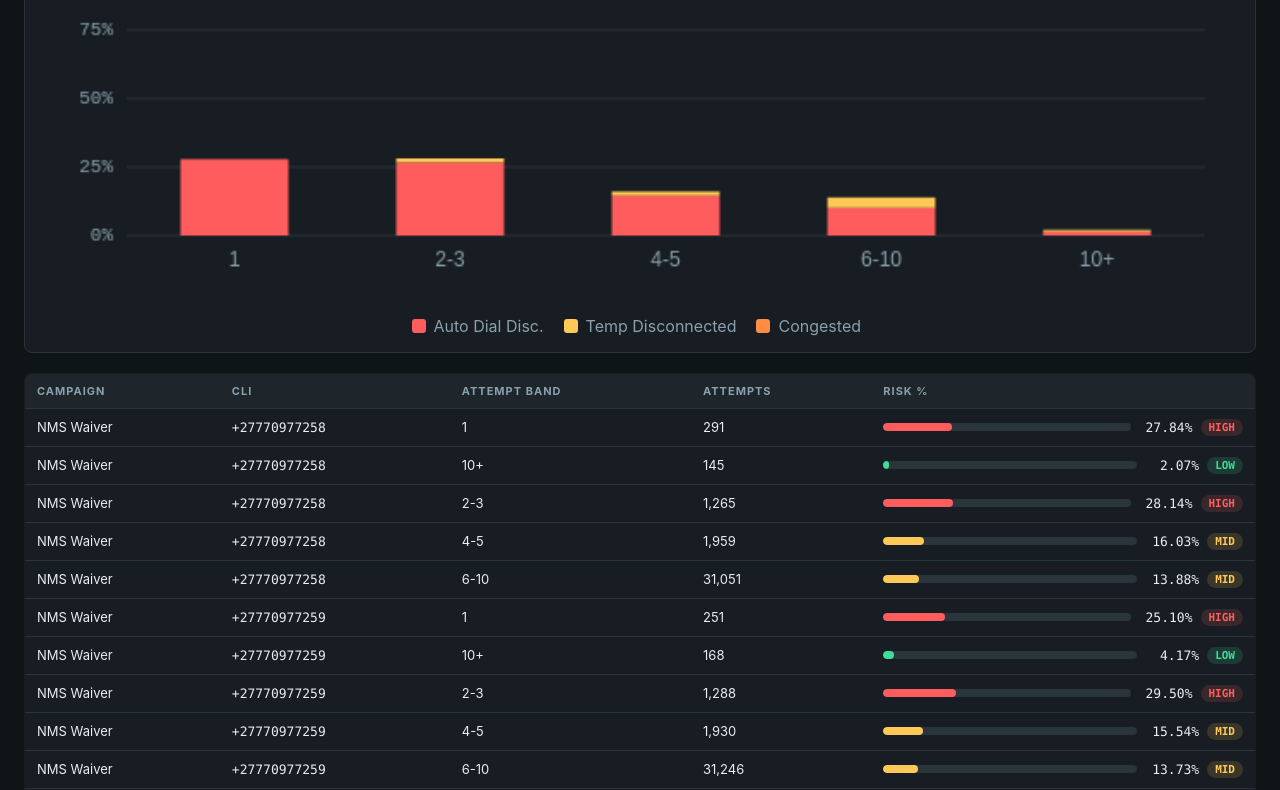
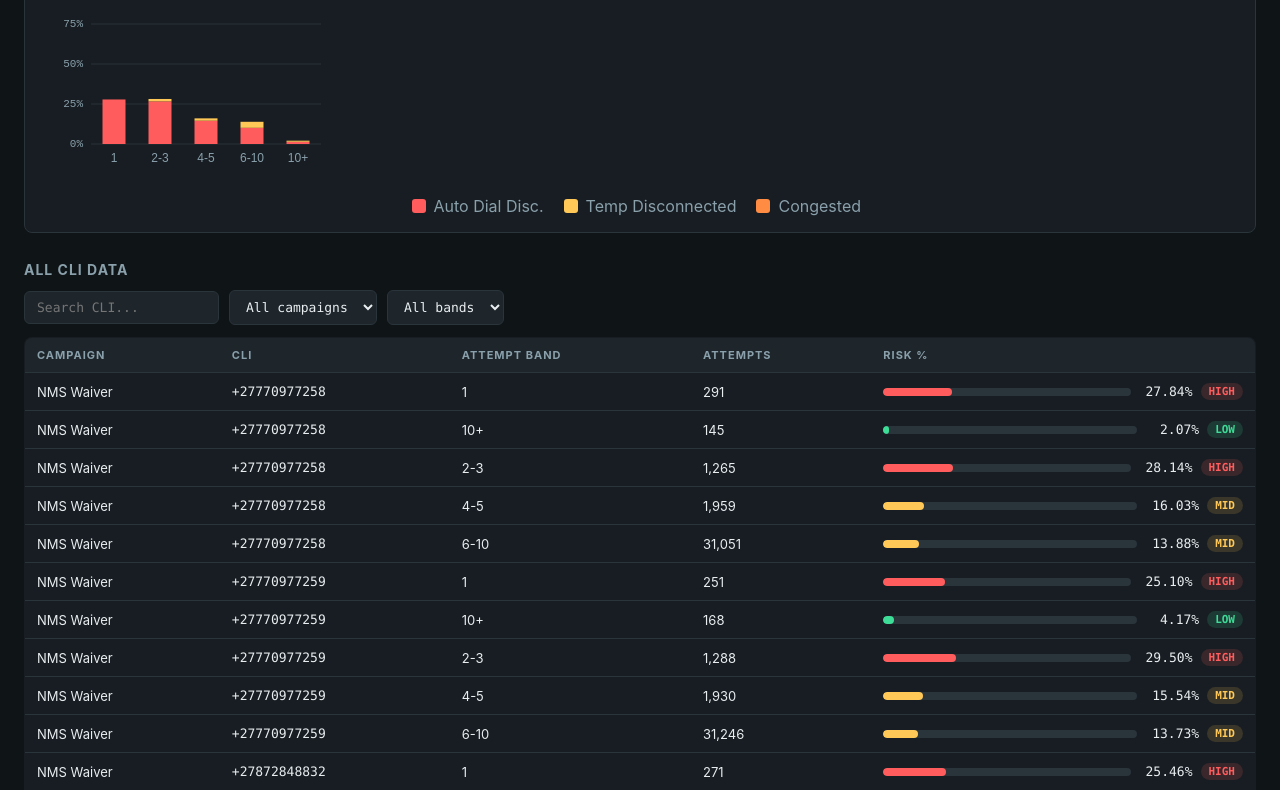
Before and after one commit to I50N/CLI_Risk_Indicator, a plain HTML site: page index.html in a window 1280 px wide. Shown: the part 606-1396 px from the top of the page. Drawn offline with Linux system fonts and the light colour scheme.

Commit message:
Update index.html

```diff
--- a/index.html
+++ b/index.html
@@ -164,8 +164,16 @@
   .legend-label{color:var(--muted);min-width:90px;}
   .legend-val{font-family:var(--mono);font-weight:700;}
   .band-chart-wrap{width:100%;}
-  .band-chart-wrap canvas{width:100%;max-width:100%;height:auto;}
   .band-legend{display:flex;gap:20px;justify-content:center;margin-top:8px;}
+  .section-title{
+    font-size:14px;
+    color:var(--muted);
+    text-transform:uppercase;
+    letter-spacing:1px;
+    margin:28px 0 12px;
+    font-weight:700;
+  }
+  .table-controls{margin-bottom:12px;}
   footer{margin-top:30px;text-align:center;color:var(--muted);font-size:11px;}
 </style>
 </head>
@@ -177,13 +185,6 @@
     <div class="sub">Outbound CLI risk percentage by attempt band</div>
   </div>
   <div class="controls">
-    <input type="text" id="search" placeholder="Search CLI...">
-    <select id="campaignFilter">
-      <option value="">All campaigns</option>
-    </select>
-    <select id="bandFilter">
-      <option value="">All bands</option>
-    </select>
     <button onclick="reload()">Reload data</button>
   </div>
 </header>
@@ -195,6 +196,7 @@
   <div class="card"><div class="label">High Risk Rows (&gt;25%)</div><div class="value" id="statHigh">-</div></div>
 </div>
 
+<h2 class="section-title">CLI Risk Breakdown</h2>
 <div class="chart-section">
   <div class="chart-controls">
     <label for="chartCli">Risk breakdown for:</label>
@@ -208,13 +210,24 @@
     <div class="chart-controls" style="margin-bottom:8px;margin-top:18px;">
       <span>Outcome breakdown by attempt band</span>
     </div>
-    <canvas id="bandBarChart" width="700" height="220"></canvas>
+    <canvas id="bandBarChart"></canvas>
     <div class="band-legend">
       <div class="legend-row"><div class="legend-swatch" style="background:#ff5d5d"></div><div class="legend-label">Auto Dial Disc.</div></div>
       <div class="legend-row"><div class="legend-swatch" style="background:#ffc857"></div><div class="legend-label">Temp Disconnected</div></div>
       <div class="legend-row"><div class="legend-swatch" style="background:#ff8c42"></div><div class="legend-label">Congested</div></div>
     </div>
   </div>
+</div>
+
+<h2 class="section-title">All CLI Data</h2>
+<div class="controls table-controls">
+  <input type="text" id="search" placeholder="Search CLI...">
+  <select id="campaignFilter">
+    <option value="">All campaigns</option>
+  </select>
+  <select id="bandFilter">
+    <option value="">All bands</option>
+  </select>
 </div>
 
 <table id="dataTable">
@@ -333,7 +346,14 @@ function drawDoughnut(){
 
   const canvas = document.getElementById('riskDoughnut');
   const ctx = canvas.getContext('2d');
-  const w = canvas.width, h = canvas.height;
+  const dpr = window.devicePixelRatio || 1;
+  const cssSize = 220;
+  canvas.width = cssSize * dpr;
+  canvas.height = cssSize * dpr;
+  canvas.style.width = cssSize + 'px';
+  canvas.style.height = cssSize + 'px';
+  ctx.setTransform(dpr, 0, 0, dpr, 0, 0);
+  const w = cssSize, h = cssSize;
   ctx.clearRect(0,0,w,h);
 
   const cx = w/2, cy = h/2, rOuter = 90, rInner = 55;
@@ -401,7 +421,15 @@ function drawBandChart(){
 
   const canvas = document.getElementById('bandBarChart');
   const ctx = canvas.getContext('2d');
-  const w = canvas.width, h = canvas.height;
+  const dpr = window.devicePixelRatio || 1;
+  const cssW = canvas.clientWidth || 700;
+  const cssH = 220;
+  canvas.width = cssW * dpr;
+  canvas.height = cssH * dpr;
+  canvas.style.width = cssW + 'px';
+  canvas.style.height = cssH + 'px';
+  ctx.setTransform(dpr, 0, 0, dpr, 0, 0);
+  const w = cssW, h = cssH;
   ctx.clearRect(0,0,w,h);
 
   if(data.length === 0) return;
@@ -542,6 +570,7 @@ async function reload(){
 document.getElementById('search').addEventListener('input', render);
 document.getElementById('campaignFilter').addEventListener('change', render);
 document.getElementById('chartCli').addEventListener('change', () => { drawDoughnut(); drawBandChart(); });
+window.addEventListener('resize', () => drawBandChart());
 document.getElementById('bandFilter').addEventListener('change', render);
 
 document.querySelectorAll('th[data-key]').forEach(th => {
```
